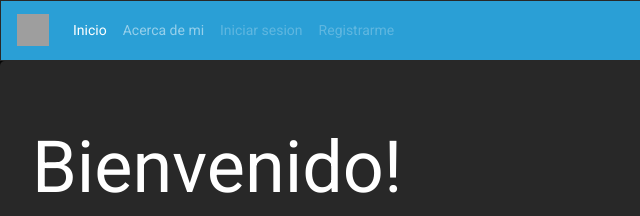
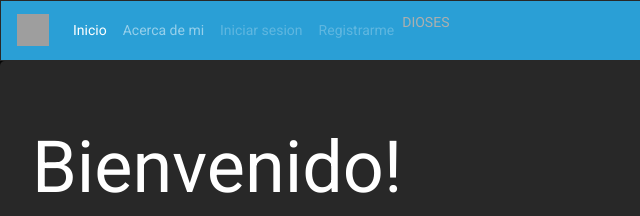
Before and after one commit to vcano5/index, a plain HTML site: page index.html in a window 1280 px wide. Shown: the top 216 px of the page, 0-640 px from the left. Drawn offline with nearby package versions, Linux system fonts and the light colour scheme; grey boxes are pictures that could not be loaded.

Commit message:
añadido target DIOSES

```diff
--- a/index.html
+++ b/index.html
@@ -28,6 +28,7 @@
       <li class="nav-item">
         <a class="nav-link disabled" href="#">Registrarme</a>
       </li>
+	    <li class="nav-item> <a class="nav-link" href="https://dioses.vcano5.com/" target="_self"> DIOSES</a></li>
     </ul>
     <form class="form-inline my-2 my-lg-0">
       <input class="form-control mr-sm-2" type="text" placeholder="Buscar" disabled="true">
```
